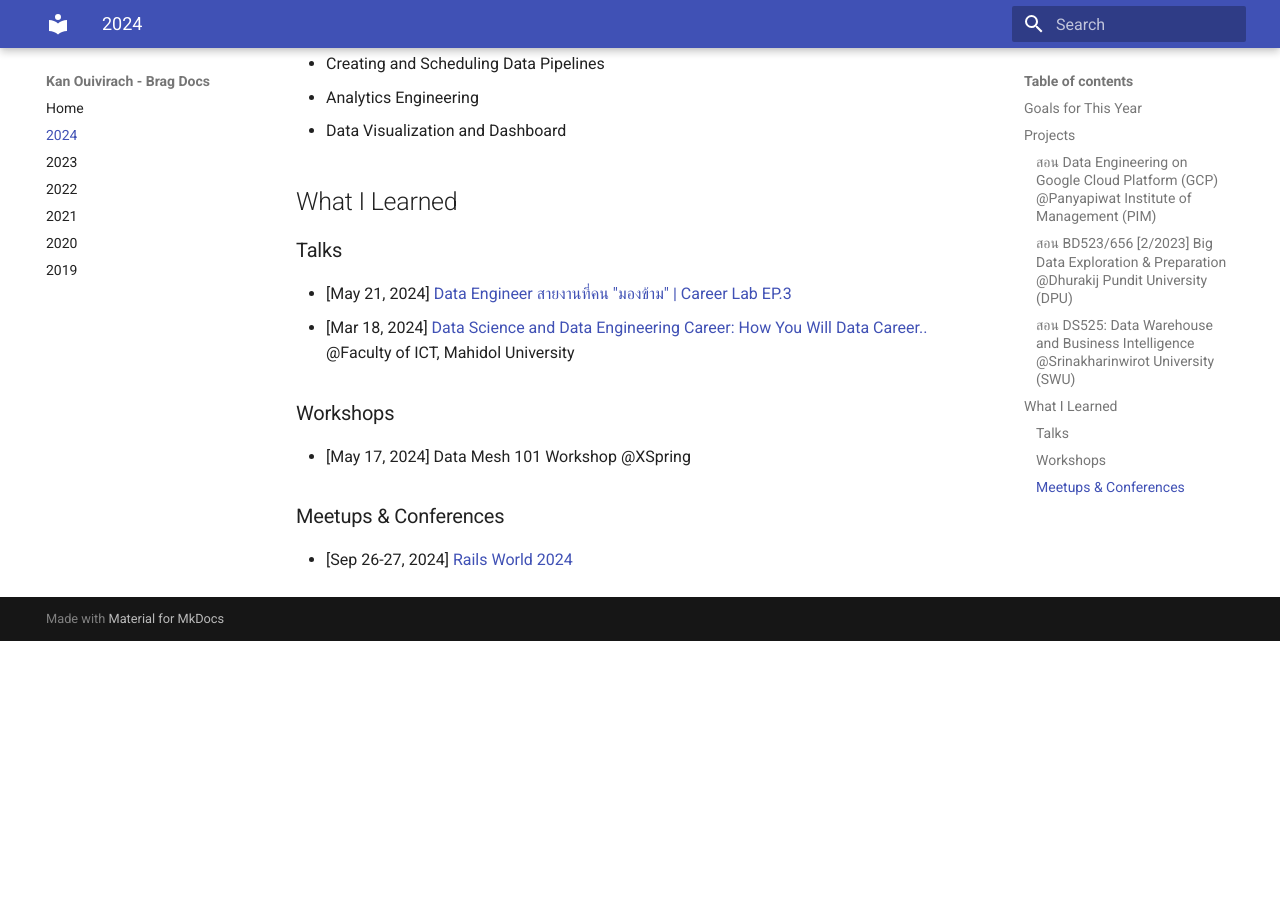
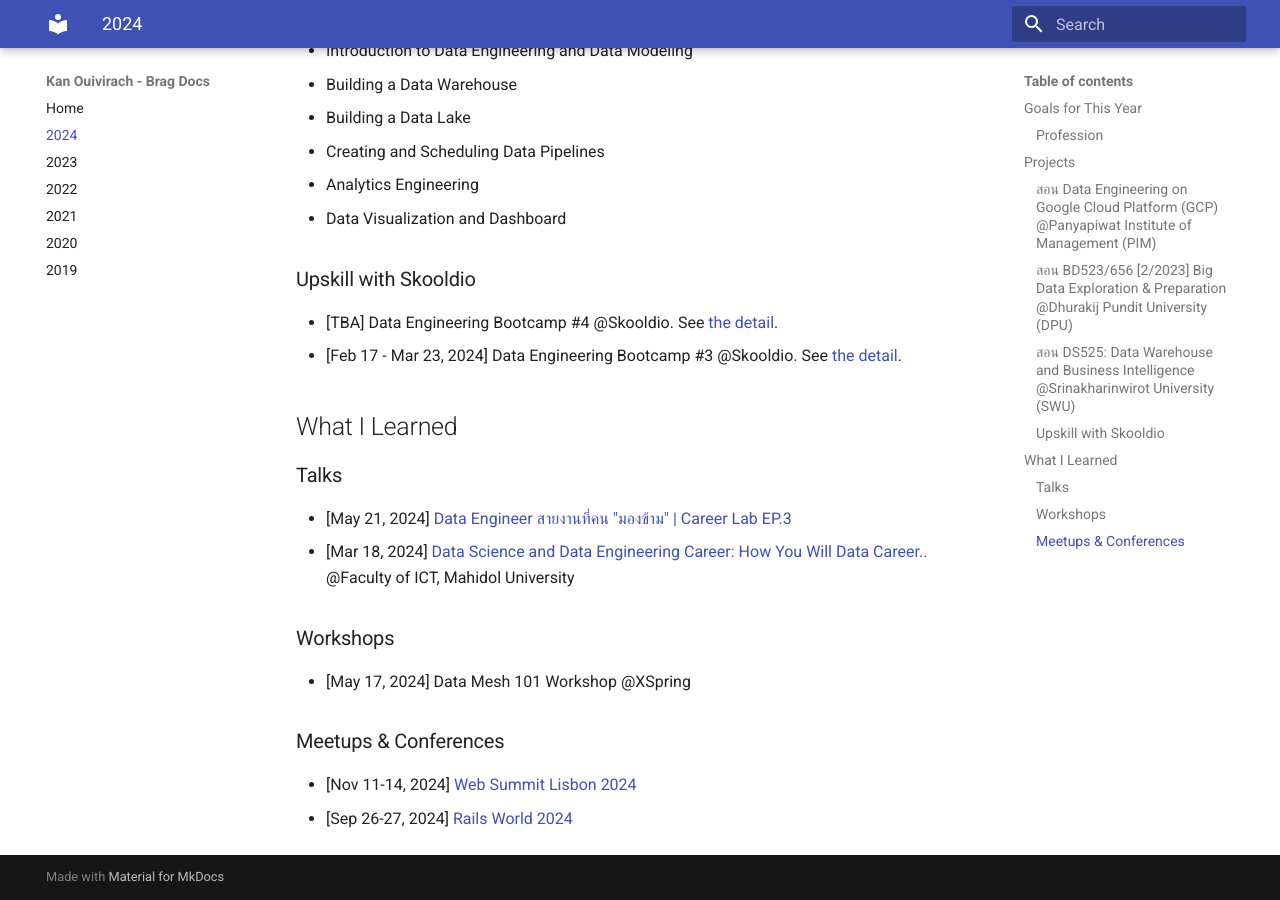
Before and after one commit to zkan/brag-documents, an MkDocs documentation site: the page built from docs/2024.md, in a window 1280 px wide and 900 px high, scrolled down 1311 px. Built offline with MkDocs 1.6.1 and Material for MkDocs 9.7.7, drawn with Linux system fonts in a browser that asks for light colours; before the commit the page ends 1952 px from its top, so only the background shows below that; some of the changed text lies outside the part shown.

Commit message:
Add web summit + upskill with skooldio project

```diff
--- a/docs/2024.md
+++ b/docs/2024.md
@@ -1,6 +1,10 @@
 # 2024
 
 ## Goals for This Year
+
+### Profession
+
+* Start a data mesh 101 workshop.
 
 ## Projects
 
@@ -43,6 +47,13 @@ Engineering โดยมี Course Outline ตามนี้
 * Analytics Engineering
 * Data Visualization and Dashboard
 
+### Upskill with Skooldio
+
+* [TBA] Data Engineering Bootcamp #4 @Skooldio. See [the
+  detail](https://landing.skooldio.com/data-engineering-bootcamp).
+* [Feb 17 - Mar 23, 2024] Data Engineering Bootcamp #3 @Skooldio. See [the
+  detail](https://landing.skooldio.com/data-engineering-bootcamp).
+
 ## What I Learned
 
 ### Talks
@@ -59,4 +70,5 @@ Engineering โดยมี Course Outline ตามนี้
 
 ### Meetups & Conferences
 
+* [Nov 11-14, 2024] [Web Summit Lisbon 2024](https://websummit.com/)
 * [Sep 26-27, 2024] [Rails World 2024](https://rubyonrails.org/world/2024)
```
